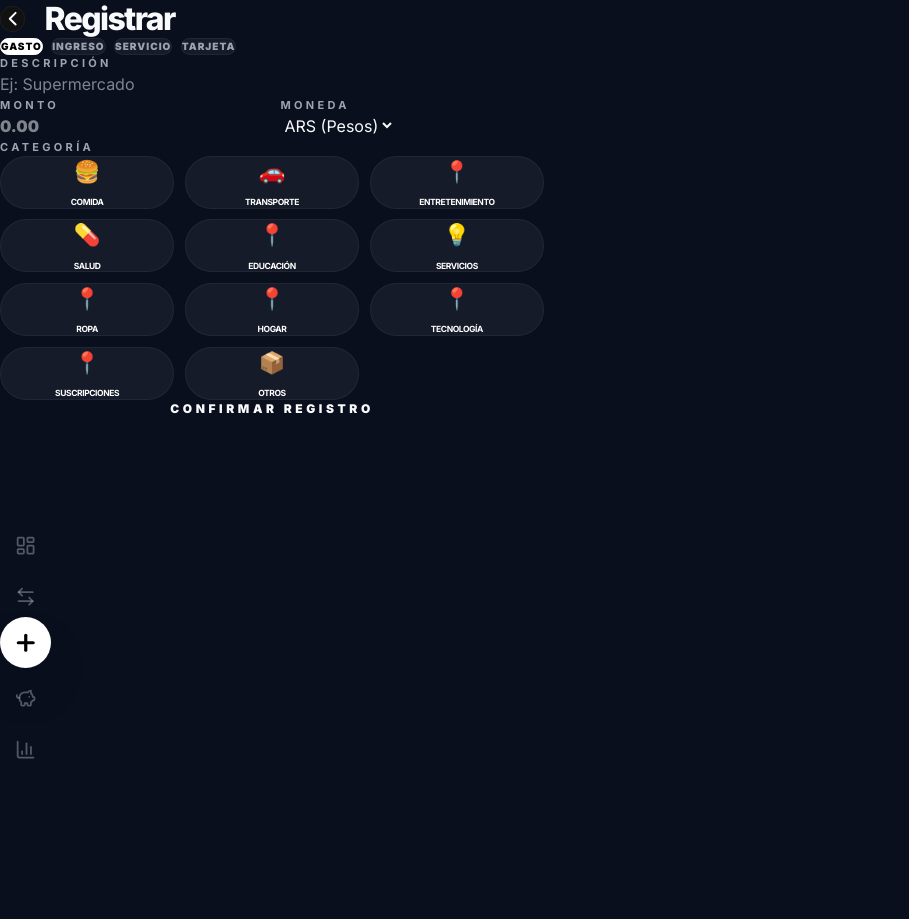
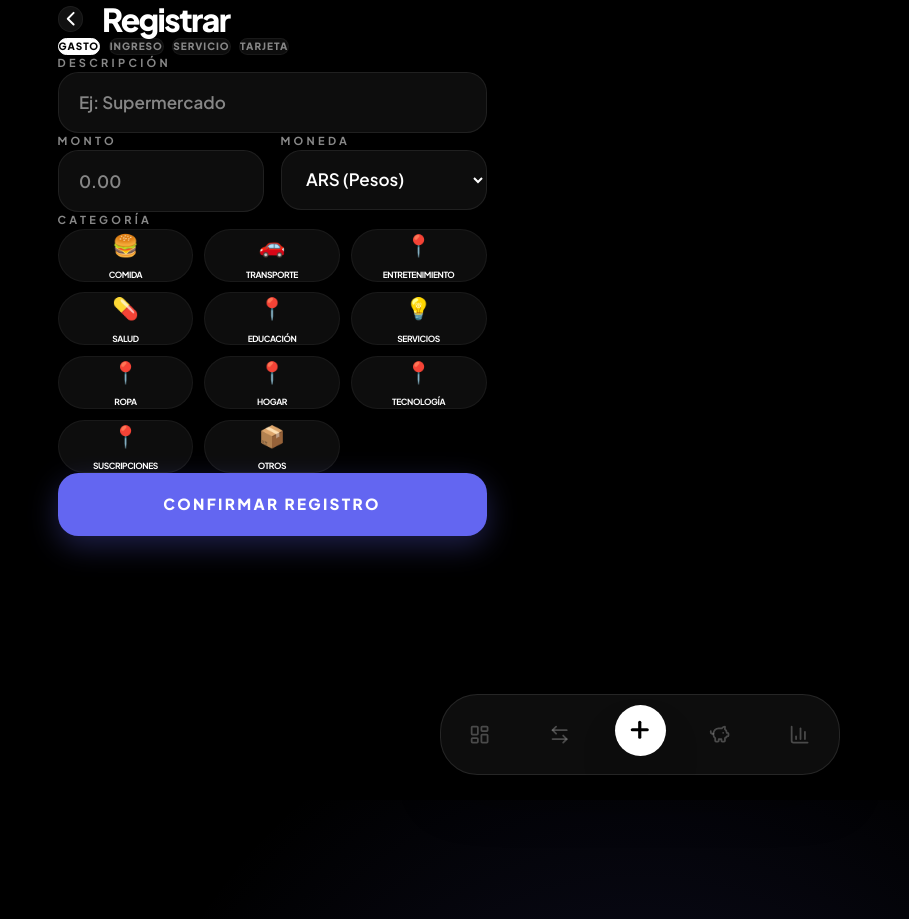
Before and after one commit to tomas-martin/Appfinanzas, a Next.js app: page /nuevo in a window 1280 px wide. Shown: the whole page, without its empty margins (0-909 px from the left). Before the commit the page ends 800 px from the top, so only its background shows below. Built offline with nearby package versions, Linux system fonts and the light colour scheme; no server answers; sample sign-in values are in the browser's storage.

Commit message:
App terminada 5

```diff
--- a/src/app/globals.css
+++ b/src/app/globals.css
@@ -1,24 +1,24 @@
+@import url('https://fonts.googleapis.com/css2?family=Plus+Jakarta+Sans:wght@200;300;400;500;600;700;800&display=swap');
 @import "tailwindcss";
 
 @theme inline {
-  --color-background: #0A0F1E;
-  --color-surface: #111827;
-  --color-surface-light: #1F2937;
-  --color-border: #374151;
-  --color-foreground: #F9FAFB;
-  --color-muted: #9CA3AF;
-  --color-primary: #6C63FF;
-  --color-primary-dark: #5A52D5;
-  --color-primary-light: #8B83FF;
-  --color-success: #00C896;
-  --color-success-dark: #00A67B;
-  --color-danger: #FF4D6D;
-  --color-danger-dark: #E63956;
-  --color-warning: #FFB443;
-  --color-info: #38BDF8;
-  --color-card-glass: rgba(17, 24, 39, 0.7);
-  --color-card-border: rgba(99, 102, 241, 0.15);
-  --font-sans: "Inter", system-ui, -apple-system, sans-serif;
+  --color-background: #000000;
+  --color-surface: #0A0A0A;
+  --color-border: rgba(255, 255, 255, 0.08);
+  --color-foreground: #FFFFFF;
+  --color-muted: #888888;
+  --color-primary: #6366f1; /* Indigo */
+  --color-success: #10b981; /* Emerald */
+  --color-danger: #ef4444;  /* Ruby */
+  --color-warning: #f59e0b; /* Amber */
+  --font-sans: "Plus Jakarta Sans", sans-serif;
+}
+
+/* Responsive Root */
+:root {
+  --safe-top: env(safe-area-inset-top, 20px);
+  --safe-bottom: env(safe-area-inset-bottom, 20px);
+  --accent-glow: radial-gradient(circle at 50% 50%, rgba(99, 102, 241, 0.15), transparent 70%);
 }
 
 * {
@@ -28,7 +28,7 @@
 }
 
 html {
-  font-size: 17px; /* subido de 16px, se lee mejor en XR */
+  font-size: 17px;
   -webkit-tap-highlight-color: transparent;
 }
 
@@ -38,93 +38,132 @@ body {
   font-family: var(--font-sans);
   min-height: 100dvh;
   -webkit-font-smoothing: antialiased;
-  -moz-osx-font-smoothing: grayscale;
+  padding-bottom: calc(7rem + var(--safe-bottom));
+  background-image: var(--accent-glow);
+  background-attachment: fixed;
 }
 
-::-webkit-scrollbar { width: 4px; }
-::-webkit-scrollbar-track { background: transparent; }
-::-webkit-scrollbar-thumb { background: var(--color-border); border-radius: 999px; }
-
-/* Glassmorphism card */
-.glass-card {
-  background: var(--color-card-glass);
-  backdrop-filter: blur(12px);
-  -webkit-backdrop-filter: blur(12px);
-  border: 1px solid var(--color-card-border);
-  border-radius: 1.25rem;
+.container-mobile {
+  width: 100%;
+  max-width: 480px;
+  margin: 0 auto;
+  padding: 0 1.5rem;
 }
 
-.gradient-text {
-  background: linear-gradient(135deg, var(--color-primary), var(--color-info));
-  -webkit-background-clip: text;
-  -webkit-text-fill-color: transparent;
-  background-clip: text;
+/* Vibrancy Cards */
+.premium-card {
+  background: rgba(13, 13, 13, 0.7);
+  backdrop-filter: blur(10px);
+  -webkit-backdrop-filter: blur(10px);
+  border: 1px solid var(--color-border);
+  border-radius: 2rem;
+  padding: clamp(1.2rem, 5vw, 1.8rem);
+  transition: all 0.3s cubic-bezier(0.4, 0, 0.2, 1);
+  position: relative;
+  overflow: hidden;
 }
 
-.gradient-bg {
-  background: linear-gradient(135deg, #0A0F1E 0%, #1a1145 50%, #0A0F1E 100%);
-  background-size: 200% 200%;
-  animation: gradientShift 8s ease infinite;
+.premium-card::before {
+  content: '';
+  position: absolute;
+  top: 0; left: 0; right: 0; height: 1px;
+  background: linear-gradient(90deg, transparent, rgba(255,255,255,0.1), transparent);
 }
 
-@keyframes gradientShift {
-  0% { background-position: 0% 50%; }
-  50% { background-position: 100% 50%; }
-  100% { background-position: 0% 50%; }
+.premium-card:active {
+  transform: scale(0.97);
+  background: rgba(20, 20, 20, 0.9);
 }
 
-.glow-pulse {
-  animation: glowPulse 2s ease-in-out infinite alternate;
+/* Buttons with Vibrancy */
+.btn-primary {
+  background: var(--color-primary);
+  color: white;
+  font-weight: 800;
+  font-size: 0.9rem;
+  padding: 1.2rem;
+  border-radius: 1.2rem;
+  text-transform: uppercase;
+  letter-spacing: 0.15em;
+  width: 100%;
+  box-shadow: 0 10px 30px rgba(99, 102, 241, 0.3);
+  transition: all 0.3s ease;
 }
 
-@keyframes glowPulse {
-  from { box-shadow: 0 0 20px rgba(108, 99, 255, 0.2); }
-  to { box-shadow: 0 0 30px rgba(108, 99, 255, 0.4); }
+.btn-primary:active {
+  transform: translateY(2px);
+  box-shadow: 0 5px 15px rgba(99, 102, 241, 0.2);
 }
 
-.fade-in {
-  animation: fadeIn 0.3s ease-out;
+.input-premium {
+  background: #0D0D0D;
+  border: 1px solid var(--color-border);
+  border-radius: 1.2rem;
+  padding: 1rem 1.2rem;
+  font-size: 1rem;
+  font-weight: 600;
+  width: 100%;
+  color: white;
+  outline: none;
+  transition: border-color 0.3s ease;
 }
 
-@keyframes fadeIn {
-  from { opacity: 0; transform: translateY(8px); }
+.input-premium:focus {
+  border-color: var(--color-primary);
+}
+
+/* Navigation System */
+.nav-container {
+  position: fixed;
+  left: 50%;
+  transform: translateX(-50%);
+  bottom: calc(1.5rem + var(--safe-bottom));
+  width: calc(100% - 3rem);
+  max-width: 400px;
+  z-index: 100;
+}
+
+.nav-content {
+  background: rgba(17, 17, 17, 0.8);
+  backdrop-filter: blur(25px);
+  -webkit-backdrop-filter: blur(25px);
+  border: 1px solid rgba(255, 255, 255, 0.1);
+  border-radius: 2.2rem;
+  padding: 0.8rem;
+  display: flex;
+  justify-content: space-between;
+  align-items: center;
+  box-shadow: 0 25px 50px -12px rgba(0, 0, 0, 0.7);
+}
+
+/* Month Selector Utility */
+.month-dot {
+  width: 32px;
+  height: 32px;
+  display: flex;
+  align-items: center;
+  justify-content: center;
+  border-radius: 50%;
+  font-size: 9px;
+  font-weight: 800;
+  transition: all 0.2s ease;
+  flex-shrink: 0;
+  border: 1px solid rgba(255,255,255,0.05);
+}
+
+/* Animations */
+.fade-up {
+  animation: fadeUp 0.6s cubic-bezier(0.23, 1, 0.32, 1) forwards;
+}
+
+@keyframes fadeUp {
+  from { opacity: 0; transform: translateY(15px); }
   to { opacity: 1; transform: translateY(0); }
 }
 
-.slide-up {
-  animation: slideUp 0.4s cubic-bezier(0.16, 1, 0.3, 1);
-}
-
-@keyframes slideUp {
-  from { opacity: 0; transform: translateY(100%); }
-  to { opacity: 1; transform: translateY(0); }
-}
-
-/*
-  SAFE AREA FIX — requiere viewportFit: "cover" en layout.tsx.
-  6rem = altura del nav (h-16 = 4rem) + margen cómodo de 2rem.
-  env(safe-area-inset-bottom) = ~34px en iPhone XR/X/11/12/13/14/15.
-*/
 .pb-safe {
   padding-bottom: calc(6rem + env(safe-area-inset-bottom, 20px));
 }
 
-/* Evita el zoom automático de iOS al enfocar inputs */
-input, select, textarea {
-  outline: none;
-  font-size: 16px;
-}
-
-input:focus, select:focus, textarea:focus {
-  border-color: var(--color-primary);
-  box-shadow: 0 0 0 3px rgba(108, 99, 255, 0.15);
-}
-
-input[type="number"]::-webkit-inner-spin-button,
-input[type="number"]::-webkit-outer-spin-button {
-  -webkit-appearance: none;
-  margin: 0;
-}
-input[type="number"] {
-  -moz-appearance: textfield;
-}
+::-webkit-scrollbar { width: 0px; }
+input::-webkit-outer-spin-button, input::-webkit-inner-spin-button { -webkit-appearance: none; margin: 0; }
```
